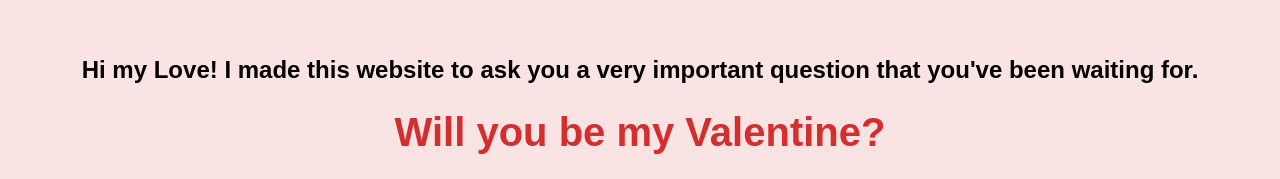
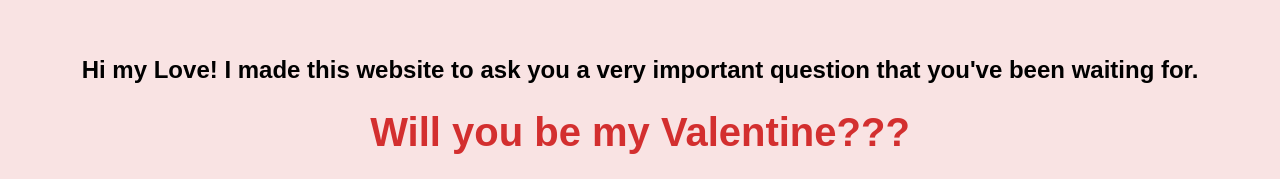
Before and after one commit to printLuisDiaz/WillYouBeMyValentine, a plain HTML site: page index.html in a window 1280 px wide. Shown: the part 105-284 px from the top of the page. Drawn offline with Linux system fonts and the light colour scheme.

Commit message:
Update index.html

```diff
--- a/index.html
+++ b/index.html
@@ -9,7 +9,7 @@
 <body>
     <div class="container">
         <h2>Hi my Love! I made this website to ask you a very important question that you've been waiting for.</h2>
-        <h1>Will you be my Valentine?</h1>
+        <h1>Will you be my Valentine???</h1>
         <div class="buttons">
             <button class="yes-button" onclick="handleYesClick()">Yes</button>
             <button class="no-button" onclick="handleNoClick()">No</button>
```
